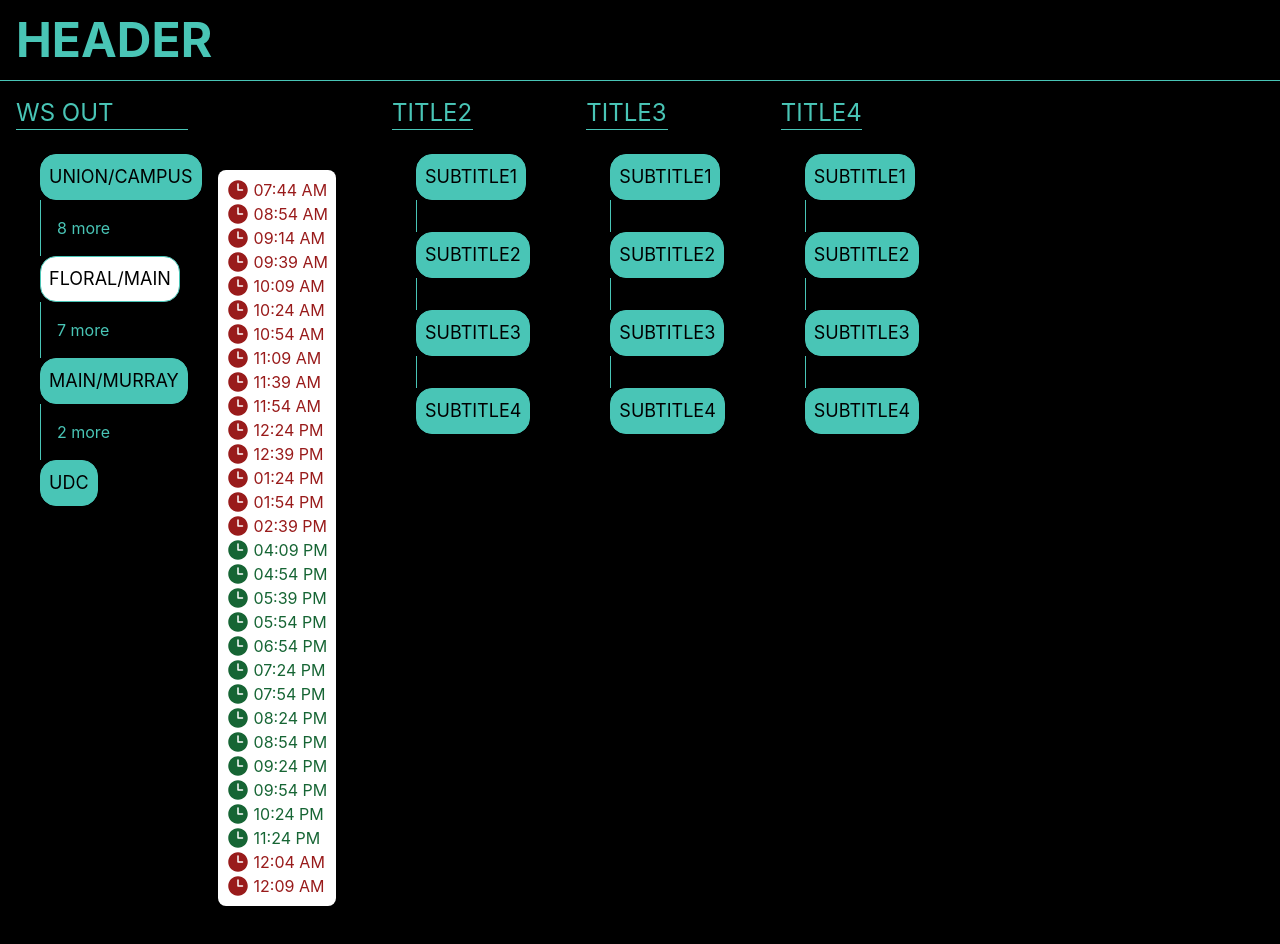
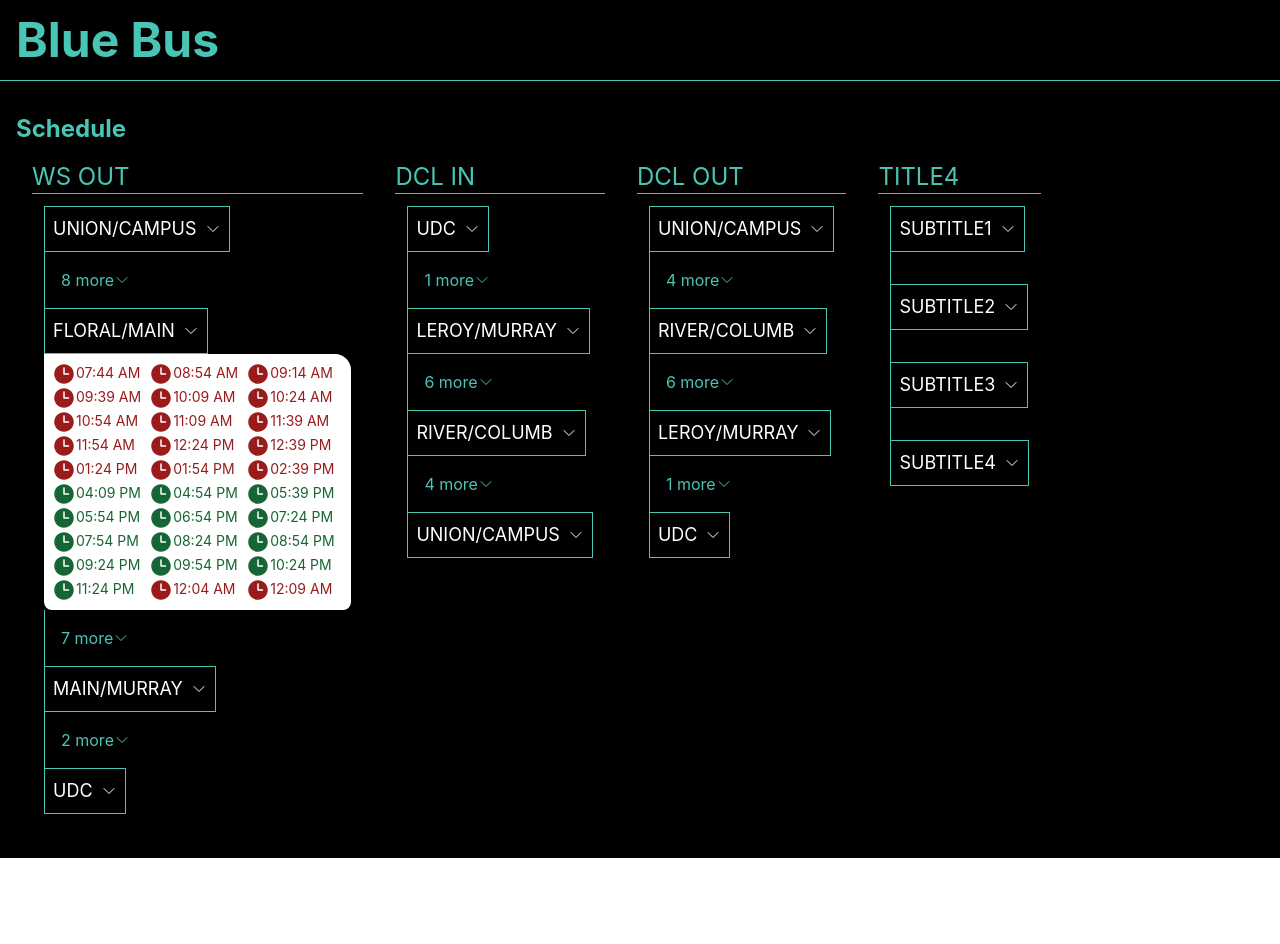
Before and after one commit to ParmarTarun/occt-blue-bus, a React (Create React App) app: page / in a window 1280 px wide. Both pictures are taken after a click on the button "FLORAL/MAIN". After the commit the page ends 858 px from the top, so only its background shows below. Built offline with nearby package versions, Linux system fonts and the light colour scheme.

Commit message:
:sparkles: Change BusTimings Layout

```diff
--- a/src/App.tsx
+++ b/src/App.tsx
@@ -7,10 +7,15 @@ const App = () => {
   return (
     <div className="min-h-screen bg-dark">
       <Navbar />
-      <div className="flex flex-wrap justify-left">
-        {Object.entries(routes).map(([bus, busData]) => (
-          <BusComponent busTitle={bus} busData={busData} />
-        ))}
+      <div className="p-4">
+        <div className="mt-4">
+          <h1 className="text-primary text-2xl font-bold">Schedule</h1>
+        </div>
+        <div className="flex flex-wrap justify-left">
+          {Object.entries(routes).map(([bus, busData], i) => (
+            <BusComponent key={i} busTitle={bus} busData={busData} />
+          ))}
+        </div>
       </div>
     </div>
   );
--- a/src/components/BusComponent.tsx
+++ b/src/components/BusComponent.tsx
@@ -11,35 +11,40 @@ interface BusComponentProps {
 }
 
 const BusComponent = ({ busData, busTitle }: BusComponentProps) => {
-  const [activeBusStop, setActiveBusStop] = useState("");
+  const toggleTimings = (id: string) => {
+    const el = document.querySelector<HTMLElement>("#" + id);
+    if (el)
+      if (el.classList.contains("grid")) {
+        el.classList.remove("grid");
+        el.classList.add("hidden");
+      } else {
+        el.classList.remove("hidden");
+        el.classList.add("grid");
+      }
+  };
 
   return (
-    <div className="p-4 text-primary">
-      <div className="border-b border-primary w-1/2">
-        <h3 className="text-2xl">{busTitle.toUpperCase()}</h3>
+    <div className="m-2 p-2 text-primary">
+      <div className="border-b border-primary">
+        <h3 className="text-2xl">{busTitle.toUpperCase().replace("_", " ")}</h3>
       </div>
-      <div className="p-6 w-full text-primary">
-        <div className="flex gap-4">
-          <div className="flex flex-col justiify-between">
+
+      <div className="flex flex-col justiify-between p-3">
         {Object.entries(busData).map(([busStop, [timings, stops]], i) => (
           <div key={i}>
             <button
-                  className={`border border-primary rounded-2xl p-2 ${
-                    activeBusStop === busStop ? "bg-light" : "bg-primary"
-                  }`}
-                  onClick={() => setActiveBusStop(busStop)}
+              className=" p-2 bg-transparent border border-primary text-primary"
+              onClick={() => toggleTimings(`${busTitle}_${i}`)}
             >
               <BusStop title={busStop} />
             </button>
+            {<BusTimings times={timings} id={`${busTitle}_${i}`} />}
             {Object.entries(busData).length - 1 !== i && ( // dont show next stops for last stop
               <NextStops stops={stops} />
             )}
           </div>
         ))}
       </div>
-          {activeBusStop && <BusTimings times={busData[activeBusStop][0]} />}
-        </div>
-      </div>
     </div>
   );
 };
--- a/src/components/BusStop.tsx
+++ b/src/components/BusStop.tsx
@@ -4,7 +4,23 @@ interface BusStopProps {
 
 const BusStop = ({ title }: BusStopProps) => {
   return (
-    <div className="text-dark font-normal text-lg">{title.toUpperCase()}</div>
+    <div className="text-light flex items-center gap-2 font-normal text-lg">
+      <h3>{title.toUpperCase()}</h3>
+      <svg
+        xmlns="http://www.w3.org/2000/svg"
+        fill="none"
+        viewBox="0 0 24 24"
+        strokeWidth={1.5}
+        stroke="currentColor"
+        className="w-4 h-4 inline-block"
+      >
+        <path
+          strokeLinecap="round"
+          strokeLinejoin="round"
+          d="M19.5 8.25l-7.5 7.5-7.5-7.5"
+        />
+      </svg>
+    </div>
   );
 };
 
--- a/src/components/BusTimings.tsx
+++ b/src/components/BusTimings.tsx
@@ -2,20 +2,32 @@ import { isPastTime } from "../utility";
 
 interface busTimingsProps {
   times: string[];
+  id: string;
 }
 
-const BusTimings = ({ times }: busTimingsProps) => {
+const BusTimings = ({ times, id }: busTimingsProps) => {
   return (
-    <div className="bg-light rounded-lg mt-4 text-black p-2 inline-block h-min">
-      {times.map((time) => {
+    <div
+      className="
+        bg-light
+        rounded-b-lg
+        rounded-tr-2xl
+        text-sm
+        text-black
+        p-2
+        grid-cols-3
+        hidden"
+      id={id}
+    >
+      {times.map((time, i) => {
         const colorClass = isPastTime(time) ? "text-red-800" : "text-green-800";
         return (
-          <p className="flex gap-1">
+          <div className="mr-2" key={i}>
             <svg
               xmlns="http://www.w3.org/2000/svg"
               viewBox="0 0 24 24"
               fill="currentColor"
-              className={`w-6 h-6 ${colorClass}`}
+              className={`w-6 h-6 ${colorClass} inline-block`}
             >
               <path
                 fillRule="evenodd"
@@ -24,7 +36,7 @@ const BusTimings = ({ times }: busTimingsProps) => {
               />
             </svg>
             <span className={colorClass}>{time}</span>
-          </p>
+          </div>
         );
       })}
     </div>
--- a/src/components/Navbar.tsx
+++ b/src/components/Navbar.tsx
@@ -1,7 +1,7 @@
 const Navbar = () => {
   return (
     <div className="bg-transparent w-full border-b border-primary">
-      <h1 className="text-primary font-bold text-5xl p-4">HEADER</h1>
+      <h1 className="text-primary font-bold text-5xl p-4">Blue Bus</h1>
     </div>
   );
 };
--- a/src/components/NextStops.tsx
+++ b/src/components/NextStops.tsx
@@ -11,16 +11,32 @@ const NextStops = ({ stops }: NextStopProps) => {
     <div className="border-l border-primary p-4">
       {!!stops.length && (
         <div className=" text-primary font-normal text-md">
-          {!expand ? (
-            <button
-              onClick={() => setExpand(true)}
-            >{`${stops.length} more`}</button>
-          ) : (
-            <button className="text-left" onClick={() => setExpand(false)}>
+          <button
+            onClick={() => setExpand(!expand)}
+            className="flex items-center"
+          >
+            {`${stops.length} more`}
+            <svg
+              xmlns="http://www.w3.org/2000/svg"
+              fill="none"
+              viewBox="0 0 24 24"
+              strokeWidth={1.5}
+              stroke="currentColor"
+              className="w-4 h-4"
+            >
+              <path
+                strokeLinecap="round"
+                strokeLinejoin="round"
+                d="M19.5 8.25l-7.5 7.5-7.5-7.5"
+              />
+            </svg>
+          </button>
+          {expand && (
+            <div className="text-left">
               {stops.map((stop) => (
                 <p>{stop.toUpperCase()}</p>
               ))}
-            </button>
+            </div>
           )}
         </div>
       )}
--- a/src/data/routesData.ts
+++ b/src/data/routesData.ts
@@ -5,7 +5,7 @@ type routeProps = {
 };
 
 export const routes: routeProps = {
-  "WS OUT": {
+  WS_OUT: {
     "Union/Campus": [
       [
         "07:35 AM",
@@ -164,17 +164,319 @@ export const routes: routeProps = {
       [],
     ],
   },
-  Title2: {
-    subtitle1: [["option", "option", "option"], []],
-    subtitle2: [["option", "option", "option"], []],
-    subtitle3: [["option", "option", "option"], []],
-    subtitle4: [["option", "option", "option"], []],
+  DCL_IN: {
+    UDC: [
+      [
+        "07:15 AM",
+        "07:40 AM",
+        "08:00 AM",
+        "08:45 AM",
+        "09:10 AM",
+        "09:30 AM",
+        "09:55 AM",
+        "10:15 AM",
+        "10:25 AM",
+        "10:40 AM",
+        "11:10 AM",
+        "11:25 AM",
+        "11:55 AM",
+        "12:10 PM",
+        "12:40 PM",
+        "12:55 PM",
+        "01:40 PM",
+        "02:10 PM",
+        "02:55 PM",
+        "03:40 PM",
+        "04:25 PM",
+        "05:10 PM",
+        "05:55 PM",
+        "06:10 PM",
+        "07:10 PM",
+        "07:40 PM",
+        "08:10 PM",
+        "08:40 PM",
+        "09:10 PM",
+        "09:40 PM",
+        "10:10 PM",
+        "10:35 PM",
+        "10:40 PM",
+        "11:35 PM",
+      ],
+      ["river/front st"],
+    ],
+    "leroy/murray": [
+      [
+        "07:18 AM",
+        "07:43 AM",
+        "08:03 AM",
+        "08:48 AM",
+        "09:13 AM",
+        "09:33 AM",
+        "09:58 AM",
+        "10:18 AM",
+        "10:28 AM",
+        "10:43 AM",
+        "11:13 AM",
+        "11:28 AM",
+        "11:58 AM",
+        "12:13 PM",
+        "12:43 PM",
+        "12:58 PM",
+        "01:43 PM",
+        "02:13 PM",
+        "02:58 PM",
+        "03:43 PM",
+        "04:28 PM",
+        "05:13 PM",
+        "05:58 PM",
+        "06:13 PM",
+        "07:13 PM",
+        "07:43 PM",
+        "08:13 PM",
+        "08:43 PM",
+        "09:13 PM",
+        "09:43 PM",
+        "10:13 PM",
+        "10:38 PM",
+        "10:43 PM",
+        "11:38 PM",
+      ],
+      [
+        "walnut st",
+        "chestnut st",
+        "laurel av",
+        "beethoven/leroy",
+        "lourdes",
+        "margeret",
+      ],
+    ],
+    "river/columb": [
+      [
+        "07:24 AM",
+        "07:49 AM",
+        "08:09 AM",
+        "08:54 AM",
+        "09:19 AM",
+        "09:39 AM",
+        "10:04 AM",
+        "10:24 AM",
+        "10:34 AM",
+        "10:49 AM",
+        "11:19 AM",
+        "11:34 AM",
+        "12:04 PM",
+        "12:19 PM",
+        "12:49 PM",
+        "01:04 PM",
+        "01:49 PM",
+        "02:19 PM",
+        "03:04 PM",
+        "03:49 PM",
+        "04:34 PM",
+        "05:19 PM",
+        "06:04 PM",
+        "06:19 PM",
+        "07:19 PM",
+        "07:49 PM",
+        "08:19 PM",
+        "08:49 PM",
+        "09:19 PM",
+        "09:49 PM",
+        "10:19 PM",
+        "10:44 PM",
+        "10:49 PM",
+        "11:44 PM",
+      ],
+      ["elfred st", "ethel st", "bunn hill", "phy facilities"],
+    ],
+    "Union/Campus": [
+      [
+        "07:35 AM",
+        "08:00 AM",
+        "08:20 AM",
+        "09:05 AM",
+        "09:30 AM",
+        "09:50 AM",
+        "10:15 AM",
+        "10:35 AM",
+        "10:45 AM",
+        "11:00 AM",
+        "11:30 AM",
+        "11:45 AM",
+        "12:15 PM",
+        "12:30 PM",
+        "01:00 PM",
+        "01:15 PM",
+        "02:00 PM",
+        "02:30 PM",
+        "03:15 PM",
+        "04:00 PM",
+        "04:45 PM",
+        "05:30 PM",
+        "06:15 PM",
+        "06:30 PM",
+        "07:30 PM",
+        "08:00 PM",
+        "08:30 PM",
+        "09:00 PM",
+        "09:30 PM",
+        "10:00 PM",
+        "10:30 PM",
+        "10:55 PM",
+        "11:00 PM",
+        "11:55 PM",
+      ],
+      [],
+    ],
   },
-  Title3: {
-    subtitle1: [["option", "option", "option"], []],
-    subtitle2: [["option", "option", "option"], []],
-    subtitle3: [["option", "option", "option"], []],
-    subtitle4: [["option", "option", "option"], []],
+  DCL_OUT: {
+    "Union/Campus": [
+      [
+        "07:00 AM",
+        "07:30 AM",
+        "08:00 AM",
+        "08:30 AM",
+        "09:00 AM",
+        "09:30 AM",
+        "10:00 AM",
+        "10:30 AM",
+        "11:00 AM",
+        "11:30 AM",
+        "12:00 PM",
+        "12:30 PM",
+        "01:00 PM",
+        "01:30 PM",
+        "02:00 PM",
+        "03:30 PM",
+        "05:00 PM",
+        "05:45 PM",
+        "06:30 PM",
+        "07:00 PM",
+        "07:30 PM",
+        "08:00 PM",
+        "08:30 PM",
+        "09:00 PM",
+        "09:30 PM",
+        "10:00 PM",
+        "10:15 PM",
+        "10:45 PM",
+        "11:45 PM",
+        "12:15 AM",
+      ],
+      ["Phy Facilities", "Bunn hill", "Ethel st", "elfred st"],
+    ],
+    "river/columb": [
+      [
+        "07:06 AM",
+        "07:36 AM",
+        "08:06 AM",
+        "08:36 AM",
+        "09:06 AM",
+        "09:36 AM",
+        "10:06 AM",
+        "10:36 AM",
+        "11:06 AM",
+        "11:36 AM",
+        "12:06 PM",
+        "12:36 PM",
+        "01:06 PM",
+        "01:36 PM",
+        "02:06 PM",
+        "03:36 PM",
+        "05:06 PM",
+        "05:51 PM",
+        "06:36 PM",
+        "07:06 PM",
+        "07:36 PM",
+        "08:06 PM",
+        "08:36 PM",
+        "09:06 PM",
+        "09:36 PM",
+        "10:06 PM",
+        "10:21 PM",
+        "10:51 PM",
+        "11:51 PM",
+        "12:21 AM",
+      ],
+      [
+        "margaret st",
+        "lourdes",
+        "beethoven/leroy",
+        "laurel av",
+        "chestnut st",
+        "walnut st",
+      ],
+    ],
+    "leroy/murray": [
+      [
+        "07:11 AM",
+        "07:41 AM",
+        "08:11 AM",
+        "08:41 AM",
+        "09:11 AM",
+        "09:41 AM",
+        "10:11 AM",
+        "10:41 AM",
+        "11:11 AM",
+        "11:41 AM",
+        "12:11 PM",
+        "12:41 PM",
+        "01:11 PM",
+        "01:41 PM",
+        "02:11 PM",
+        "03:41 PM",
+        "05:11 PM",
+        "05:56 PM",
+        "06:41 PM",
+        "07:11 PM",
+        "07:41 PM",
+        "08:11 PM",
+        "08:41 PM",
+        "09:11 PM",
+        "09:41 PM",
+        "10:11 PM",
+        "10:26 PM",
+        "10:56 PM",
+        "11:56 PM",
+        "12:26 AM",
+      ],
+      ["riverside/front"],
+    ],
+    UDC: [
+      [
+        "07:18 AM",
+        "07:48 AM",
+        "08:18 AM",
+        "08:48 AM",
+        "09:18 AM",
+        "09:48 AM",
+        "10:18 AM",
+        "10:48 AM",
+        "11:18 AM",
+        "11:48 AM",
+        "12:18 PM",
+        "12:48 PM",
+        "01:18 PM",
+        "01:48 PM",
+        "02:18 PM",
+        "03:48 PM",
+        "05:18 PM",
+        "06:03 PM",
+        "06:48 PM",
+        "07:18 PM",
+        "07:48 PM",
+        "08:18 PM",
+        "08:48 PM",
+        "09:18 PM",
+        "09:48 PM",
+        "10:18 PM",
+        "10:33 PM",
+        "11:03 PM",
+        "12:03 AM",
+        "12:33 AM",
+      ],
+      [],
+    ],
   },
   Title4: {
     subtitle1: [["option", "option", "option"], []],
```
Lines whose indentation alone changed are shown as unchanged.
